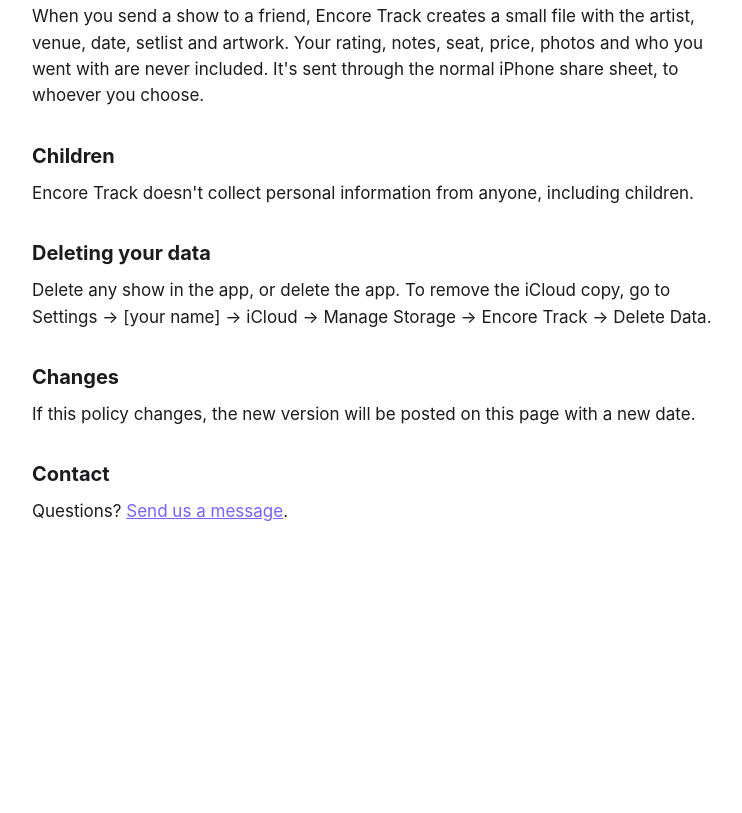
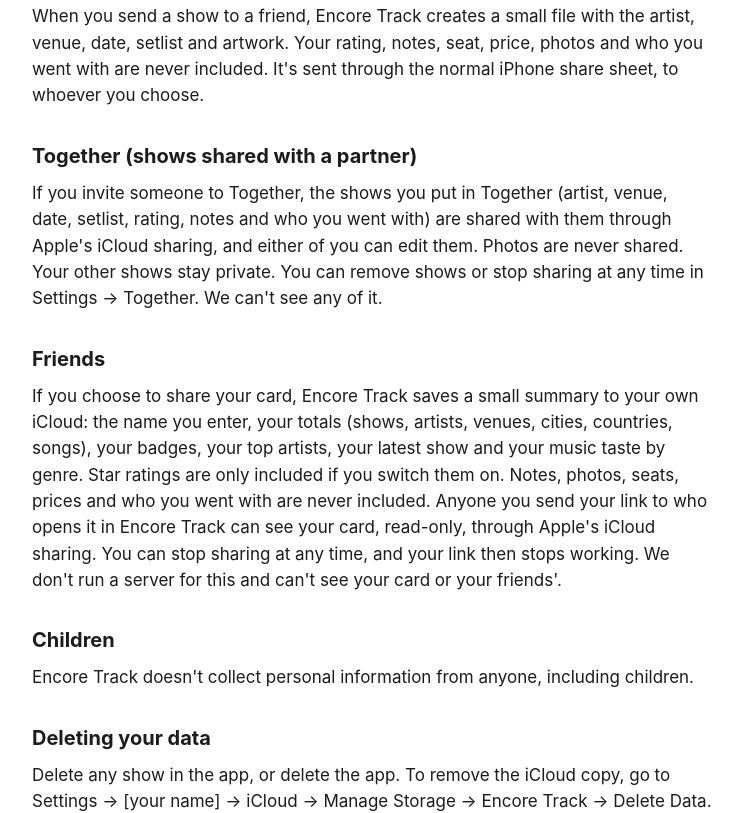
Before and after one commit to Mitchkc1/encore-track, a plain HTML site: page privacy-policy.html in a window 1280 px wide. Shown: the part 1987-2800 px from the top of the page, without its empty margins (268-1010 px from the left). Before the commit the page ends 2586 px from the top, so only its background shows below. Drawn offline with Linux system fonts and the light colour scheme.

Commit message:
Update privacy-policy.htmlPrivacy policy: Together and Friends sharing

```diff
--- a/privacy-policy.html
+++ b/privacy-policy.html
@@ -19,7 +19,7 @@
 <body>
 <main>
   <h1>Privacy Policy</h1>
-  <p class="muted">Encore Track · Last updated 22 November 2026</p>
+  <p class="muted">Encore Track · Last updated 24 November 2026</p>
 
   <p>Encore Track is a personal concert diary. It's built so your information stays yours: there's no account, no advertising, no analytics and no tracking, and we don't run any servers that receive your data.</p>
 
@@ -61,11 +61,17 @@
   <h2>Sharing a show</h2>
   <p>When you send a show to a friend, Encore Track creates a small file with the artist, venue, date, setlist and artwork. Your rating, notes, seat, price, photos and who you went with are never included. It's sent through the normal iPhone share sheet, to whoever you choose.</p>
 
+  <h2>Together (shows shared with a partner)</h2>
+  <p>If you invite someone to Together, the shows you put in Together (artist, venue, date, setlist, rating, notes and who you went with) are shared with them through Apple's iCloud sharing, and either of you can edit them. Photos are never shared. Your other shows stay private. You can remove shows or stop sharing at any time in Settings → Together. We can't see any of it.</p>
+
+  <h2>Friends</h2>
+  <p>If you choose to share your card, Encore Track saves a small summary to your own iCloud: the name you enter, your totals (shows, artists, venues, cities, countries, songs), your badges, your top artists, your latest show and your music taste by genre. Star ratings are only included if you switch them on. Notes, photos, seats, prices and who you went with are never included. Anyone you send your link to who opens it in Encore Track can see your card, read-only, through Apple's iCloud sharing. You can stop sharing at any time, and your link then stops working. We don't run a server for this and can't see your card or your friends'.</p>
+
   <h2>Children</h2>
   <p>Encore Track doesn't collect personal information from anyone, including children.</p>
 
   <h2>Deleting your data</h2>
-  <p>Delete any show in the app, or delete the app. To remove the iCloud copy, go to Settings → [your name] → iCloud → Manage Storage → Encore Track → Delete Data.</p>
+  <p>Delete any show in the app, or delete the app. To remove the iCloud copy, go to Settings → [your name] → iCloud → Manage Storage → Encore Track → Delete Data. To remove your Friends card, tap Stop Sharing Your Card in Friends → Share Your Card.</p>
 
   <h2>Changes</h2>
   <p>If this policy changes, the new version will be posted on this page with a new date.</p>
```
